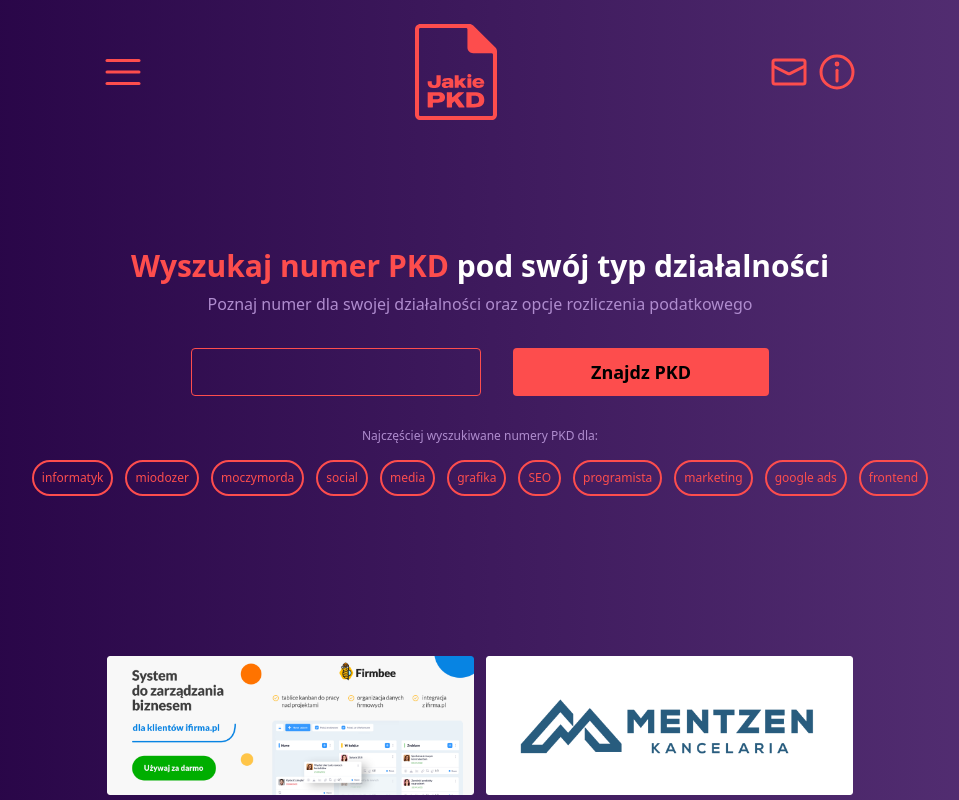
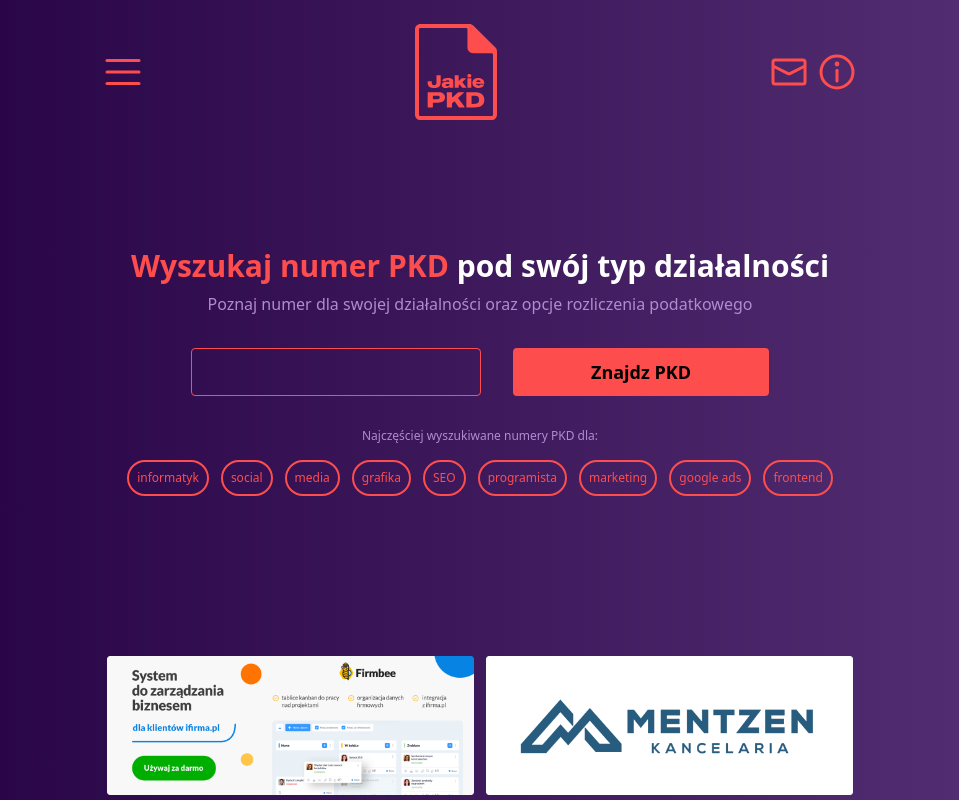
Before and after one commit to qbawalat/stasis-wall-pkd-frontend, a React (Vite) app: page / in a window 1280 px wide. Shown: the top 800 px of the page, without its empty margins (160-1119 px from the left). Built offline with nearby package versions, Linux system fonts and the light colour scheme.

Commit message:
refactor: :art: tags

```diff
--- a/src/features/MainPanel/components/Tip/Tip.tsx
+++ b/src/features/MainPanel/components/Tip/Tip.tsx
@@ -10,19 +10,7 @@ export const Tip: FunctionComponent = () => {
         <p className={'text-tertiary-color text-xs'}>Najczęściej wyszukiwane numery PKD dla:</p>
       </div>
       <div className={'flex flex-row gap-3'}>
-        {[
-          'informatyk',
-          'miodozer',
-          'moczymorda',
-          'social',
-          'media',
-          'grafika',
-          'SEO',
-          'programista',
-          'marketing',
-          'google ads',
-          'frontend',
-        ].map((tag) => (
+        {TAGS_MOCK.map((tag) => (
           <button
             key={tag}
             onClick={() => {
@@ -39,3 +27,14 @@ export const Tip: FunctionComponent = () => {
     </div>
   );
 };
+const TAGS_MOCK = [
+  'informatyk',
+  'social',
+  'media',
+  'grafika',
+  'SEO',
+  'programista',
+  'marketing',
+  'google ads',
+  'frontend',
+];
```
